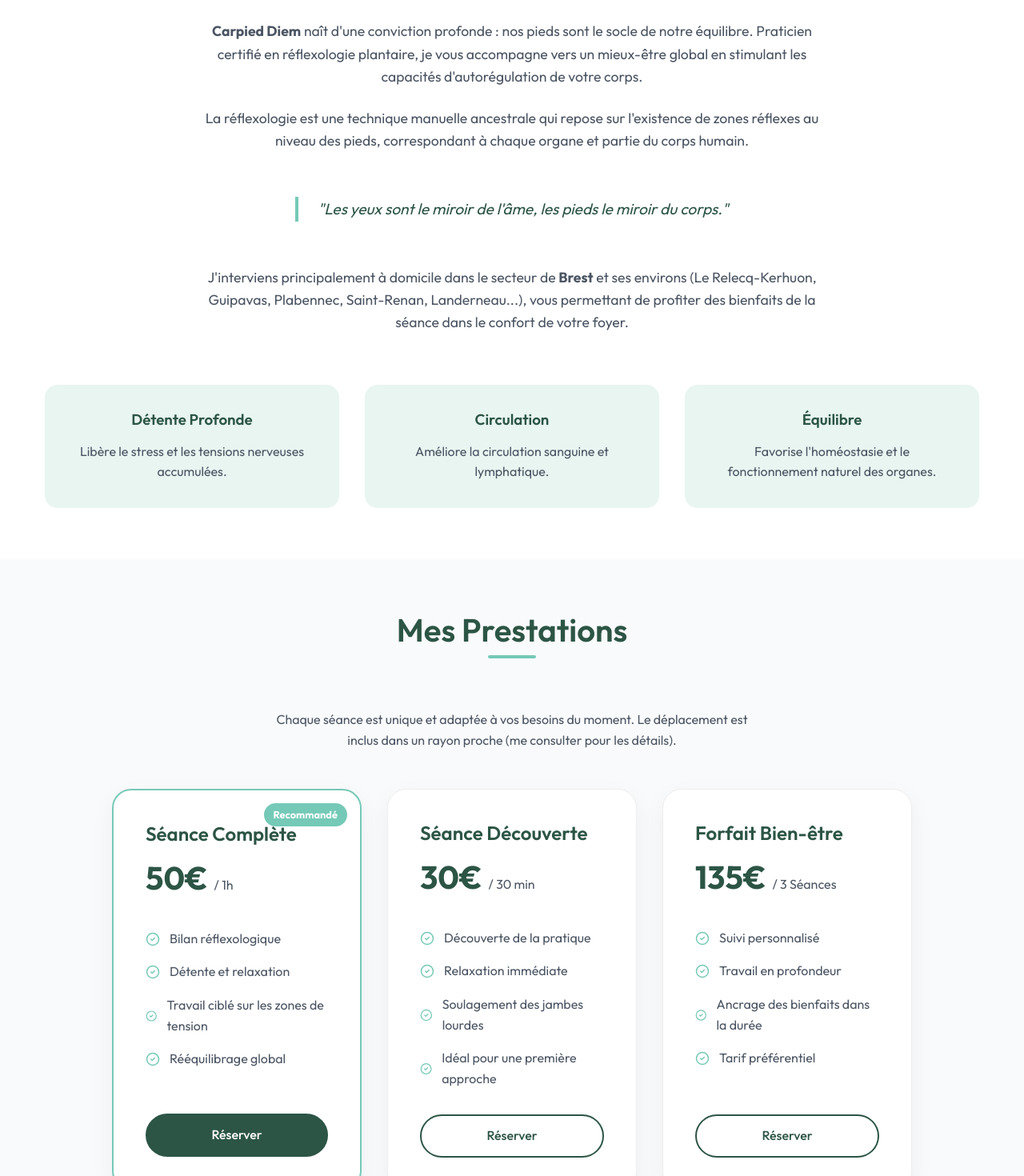
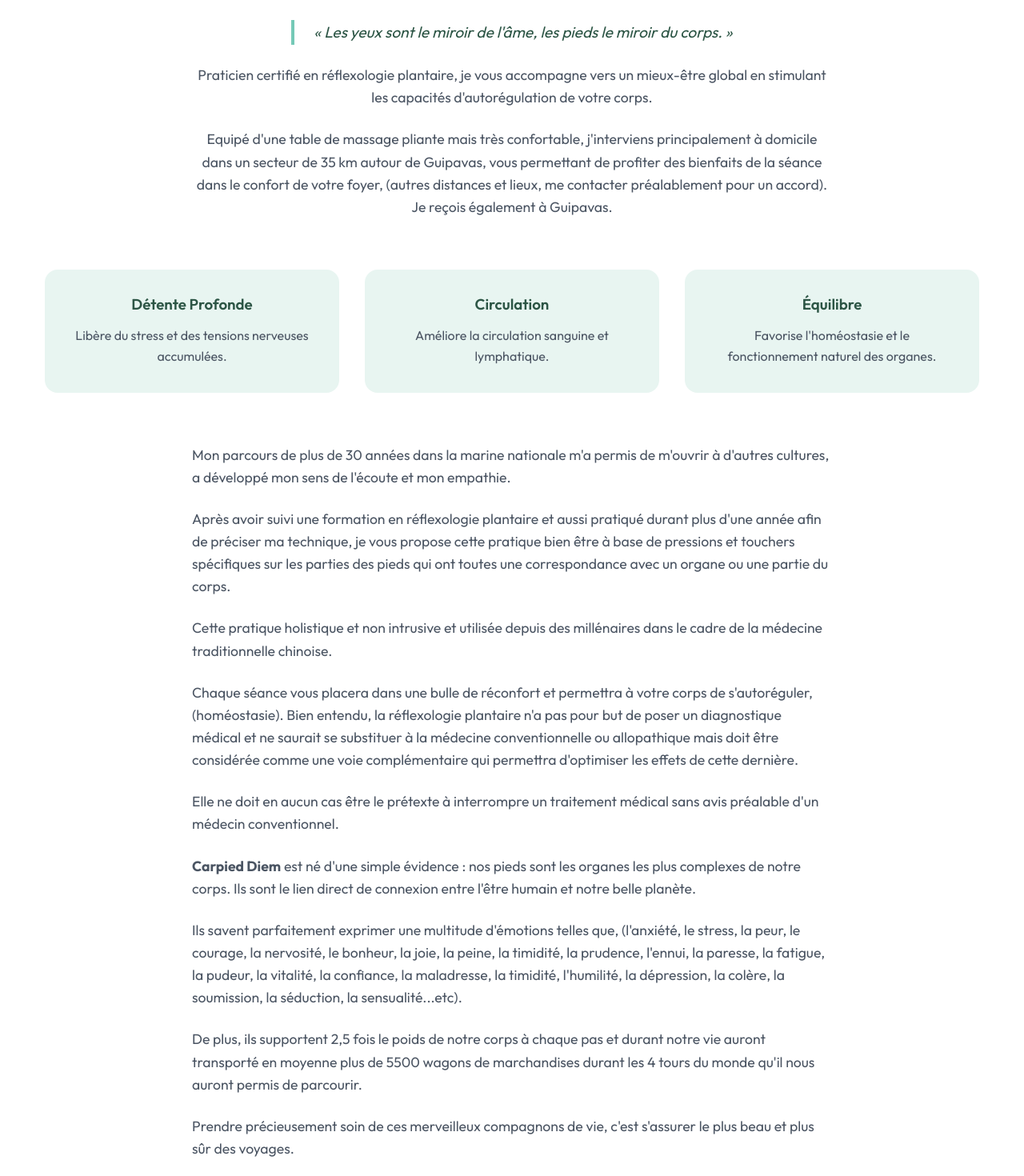
Before and after one commit to CarpiedDiem/carpieddiem.github.io, a React (Vite) app: page / in a window 1280 px wide. Shown: the part 1140-2610 px from the top of the page at 80% size. Built offline with nearby package versions, Linux system fonts and the light colour scheme.

Commit message:
Ajout specs clément

```diff
--- a/src/components/About.jsx
+++ b/src/components/About.jsx
@@ -20,30 +20,27 @@ const About = () => {
                         flexDirection: 'column',
                         gap: '1.5rem'
                     }}>
-                        <p>
-                            <strong>Carpied Diem</strong> naît d'une conviction profonde : nos pieds sont le socle de notre équilibre.
-                            Praticien certifié en réflexologie plantaire, je vous accompagne vers un mieux-être global en stimulant
-                            les capacités d'autorégulation de votre corps.
-                        </p>
-                        <p>
-                            La réflexologie est une technique manuelle ancestrale qui repose sur l'existence de zones réflexes
-                            au niveau des pieds, correspondant à chaque organe et partie du corps humain.
-                        </p>
                         <blockquote style={{
                             fontStyle: 'italic',
                             fontSize: '1.2rem',
                             color: 'var(--color-primary)',
                             borderLeft: '4px solid var(--color-secondary)',
                             paddingLeft: '1.5rem',
-                            margin: '2rem auto',
-                            maxWidth: '600px'
+                            margin: '0 auto',
+                            maxWidth: '600px',
+                            textAlign: 'left'
                         }}>
-                            "Les yeux sont le miroir de l'âme, les pieds le miroir du corps."
+                            « Les yeux sont le miroir de l'âme, les pieds le miroir du corps. »
                         </blockquote>
                         <p>
-                            J'interviens principalement à domicile dans le secteur de <strong>Brest</strong> et ses environs
-                            (Le Relecq-Kerhuon, Guipavas, Plabennec, Saint-Renan, Landerneau...), vous permettant de profiter
-                            des bienfaits de la séance dans le confort de votre foyer.
+                            Praticien certifié en réflexologie plantaire, je vous accompagne vers un mieux-être global en
+                            stimulant les capacités d'autorégulation de votre corps.
+                        </p>
+                        <p>
+                            Equipé d'une table de massage pliante mais très confortable, j'interviens principalement à domicile
+                            dans un secteur de 35 km autour de Guipavas, vous permettant de profiter des bienfaits de la séance
+                            dans le confort de votre foyer, (autres distances et lieux, me contacter préalablement pour un
+                            accord). Je reçois également à Guipavas.
                         </p>
                     </div>
                 </div>
@@ -56,7 +53,7 @@ const About = () => {
                     width: '100%'
                 }}>
                     {[
-                        { title: "Détente Profonde", desc: "Libère le stress et les tensions nerveuses accumulées." },
+                        { title: "Détente Profonde", desc: "Libère du stress et des tensions nerveuses accumulées." },
                         { title: "Circulation", desc: "Améliore la circulation sanguine et lymphatique." },
                         { title: "Équilibre", desc: "Favorise l'homéostasie et le fonctionnement naturel des organes." }
                     ].map((item, index) => (
@@ -76,6 +73,65 @@ const About = () => {
                         </div>
                     ))}
                 </div>
+
+                {/* Parcours de Clément */}
+                <div className="content" style={{
+                    maxWidth: '800px',
+                    textAlign: 'left',
+                    fontSize: '1.1rem',
+                    color: 'var(--color-text-light)',
+                    display: 'flex',
+                    flexDirection: 'column',
+                    gap: '1.5rem'
+                }}>
+                    <p>
+                        Mon parcours de plus de 30 années dans la marine nationale m'a permis de m'ouvrir à d'autres
+                        cultures, a développé mon sens de l'écoute et mon empathie.
+                    </p>
+                    <p>
+                        Après avoir suivi une formation en réflexologie plantaire et aussi pratiqué durant plus d'une année
+                        afin de préciser ma technique, je vous propose cette pratique bien être à base de pressions et
+                        touchers spécifiques sur les parties des pieds qui ont toutes une correspondance avec un organe ou
+                        une partie du corps.
+                    </p>
+                    <p>
+                        Cette pratique holistique et non intrusive et utilisée depuis des millénaires dans le cadre de la
+                        médecine traditionnelle chinoise.
+                    </p>
+                    <p>
+                        Chaque séance vous placera dans une bulle de réconfort et permettra à votre corps de s'autoréguler,
+                        (homéostasie). Bien entendu, la réflexologie plantaire n'a pas pour but de poser un diagnostique
+                        médical et ne saurait se substituer à la médecine conventionnelle ou allopathique mais doit être
+                        considérée comme une voie complémentaire qui permettra d'optimiser les effets de cette dernière.
+                    </p>
+                    <p>
+                        Elle ne doit en aucun cas être le prétexte à interrompre un traitement médical sans avis préalable
+                        d'un médecin conventionnel.
+                    </p>
+                    <p>
+                        <strong>Carpied Diem</strong> est né d'une simple évidence : nos pieds sont les organes les plus complexes de notre
+                        corps. Ils sont le lien direct de connexion entre l'être humain et notre belle planète.
+                    </p>
+                    <p>
+                        Ils savent parfaitement exprimer une multitude d'émotions telles que, (l'anxiété, le stress, la peur, le
+                        courage, la nervosité, le bonheur, la joie, la peine, la timidité, la prudence, l'ennui, la paresse, la
+                        fatigue, la pudeur, la vitalité, la confiance, la maladresse, la timidité, l'humilité, la dépression, la
+                        colère, la soumission, la séduction, la sensualité...etc).
+                    </p>
+                    <p>
+                        De plus, ils supportent 2,5 fois le poids de notre corps à chaque pas et durant notre vie auront
+                        transporté en moyenne plus de 5500 wagons de marchandises durant les 4 tours du monde qu'il
+                        nous auront permis de parcourir.
+                    </p>
+                    <p>
+                        Prendre précieusement soin de ces merveilleux compagnons de vie, c'est s'assurer le plus beau et
+                        plus sûr des voyages.
+                    </p>
+                    <p style={{ fontStyle: 'italic', color: 'var(--color-primary)', fontWeight: '500' }}>
+                        Osez découvrir ou redécouvrir ce que vos pieds peuvent vous raconter et vous accorder une
+                        inoubliable pause bien être.
+                    </p>
+                </div>
             </div>
         </section>
     );
--- a/src/components/Hero.jsx
+++ b/src/components/Hero.jsx
@@ -50,8 +50,8 @@ const Hero = () => {
                         maxWidth: '600px',
                         marginInline: 'auto'
                     }}>
-                        Retrouvez l'équilibre naturel de votre organisme grâce à la réflexologie plantaire.
-                        Soins personnalisés à domicile ou en cabinet dans le Finistère.
+                        Retrouver l'équilibre naturel de votre corps et votre mental grâce à la réflexologie plantaire.
+                        Offrez ou offrez-vous un soin personnalisé à domicile ou en cabinet dans le Finistère.
                     </p>
                     <div style={{ display: 'flex', gap: '1rem', justifyContent: 'center', flexWrap: 'wrap' }}>
                         <a href="#contact" className="btn btn-primary" style={{ display: 'flex', alignItems: 'center', gap: '0.5rem' }}>
--- a/src/components/Services.jsx
+++ b/src/components/Services.jsx
@@ -5,34 +5,38 @@ const Services = () => {
     const services = [
         {
             title: "Séance Complète",
-            duration: "1h",
-            price: "50€",
+            duration: "1h à 1h30",
+            price: "45€",
+            priceNote: "Tarif libre à partir de",
             features: [
                 "Bilan réflexologique",
                 "Détente et relaxation",
                 "Travail ciblé sur les zones de tension",
-                "Rééquilibrage global"
+                "Rééquilibrage global",
+                "Profond sentiment d'ancrage",
+                "Amélioration de votre sommeil"
             ]
         },
         {
             title: "Séance Découverte",
             duration: "30 min",
-            price: "30€",
+            price: "20€",
             features: [
                 "Découverte de la pratique",
                 "Relaxation immédiate",
                 "Soulagement des jambes lourdes",
-                "Idéal pour une première approche"
+                "Idéal pour une première approche",
+                "Régulation du système lymphatique"
             ]
         },
         {
             title: "Forfait Bien-être",
-            duration: "3 Séances",
-            price: "135€",
+            duration: "5 séances de 1h à 1h30",
+            price: "200€",
             features: [
                 "Suivi personnalisé",
                 "Travail en profondeur",
-                "Ancrage des bienfaits dans la durée",
+                "Persistance des bienfaits dans la durée",
                 "Tarif préférentiel"
             ]
         }
@@ -84,6 +88,11 @@ const Services = () => {
                             )}
 
                             <h3 style={{ fontSize: '1.5rem', marginBottom: '0.5rem' }}>{service.title}</h3>
+                            {service.priceNote && (
+                                <p style={{ color: 'var(--color-secondary)', fontSize: '0.9rem', fontWeight: '600', marginBottom: '0.25rem' }}>
+                                    {service.priceNote}
+                                </p>
+                            )}
                             <div style={{ display: 'flex', alignItems: 'baseline', gap: '0.5rem', marginBottom: '2rem' }}>
                                 <span style={{ fontSize: '2.5rem', fontWeight: 'bold', color: 'var(--color-primary)' }}>{service.price}</span>
                                 <span style={{ color: 'var(--color-text-light)' }}>/ {service.duration}</span>
```
Also changed, not shown: 1 other file (tests, documents, lock files or other folders).
